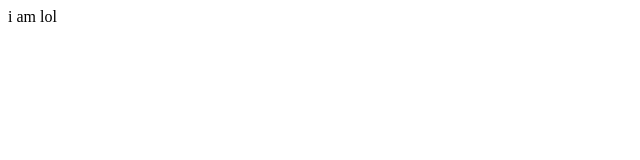
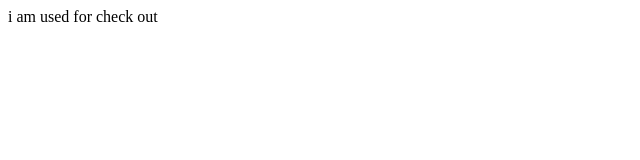
Before and after one commit to srikrishnamandal7291/fisrt_project, a plain HTML site: page lol.html in a window 1280 px wide. Shown: the whole page, without its empty margins (0-640 px from the left). Drawn offline with Linux system fonts and the light colour scheme.

Commit message:
use to check

```diff
--- a/lol.html
+++ b/lol.html
@@ -6,6 +6,6 @@
     <title>Document</title>
 </head>
 <body>
-  i am lol
+i am used for check out
 </body>
 </html>
```
